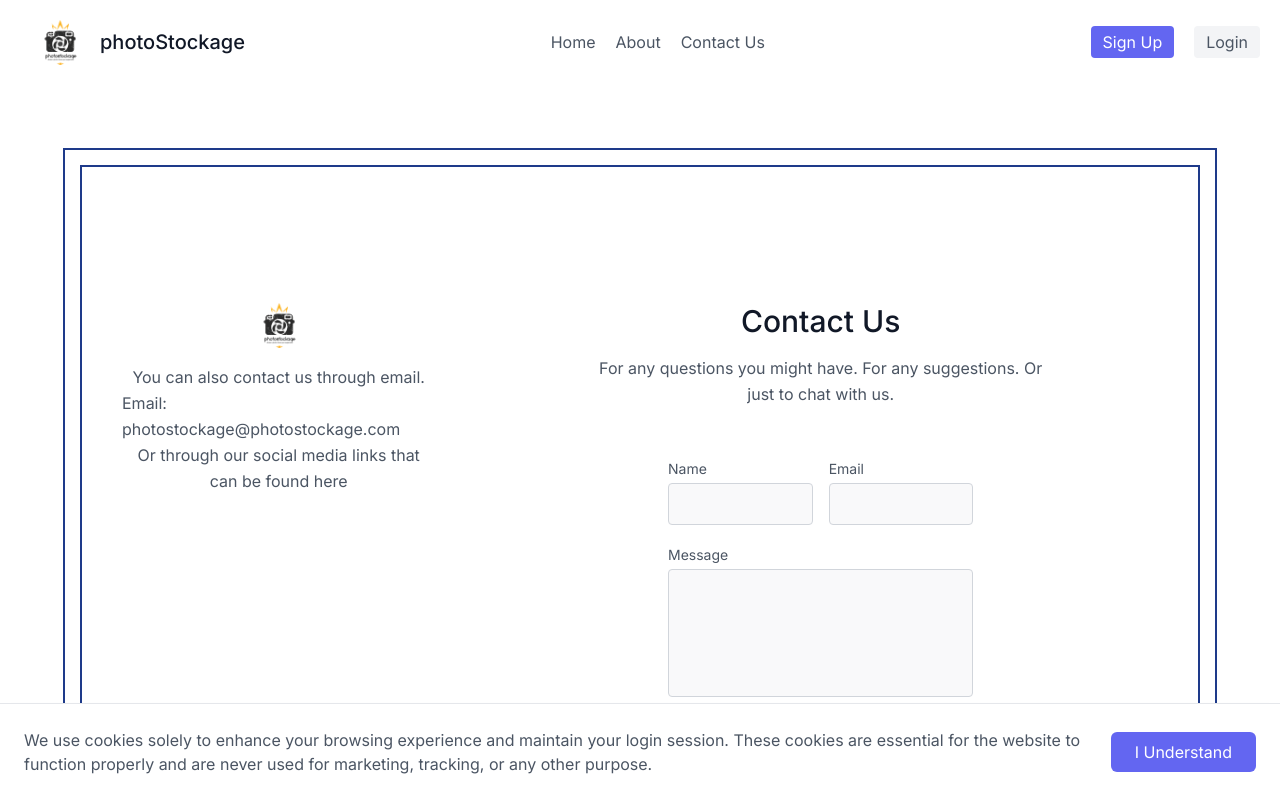
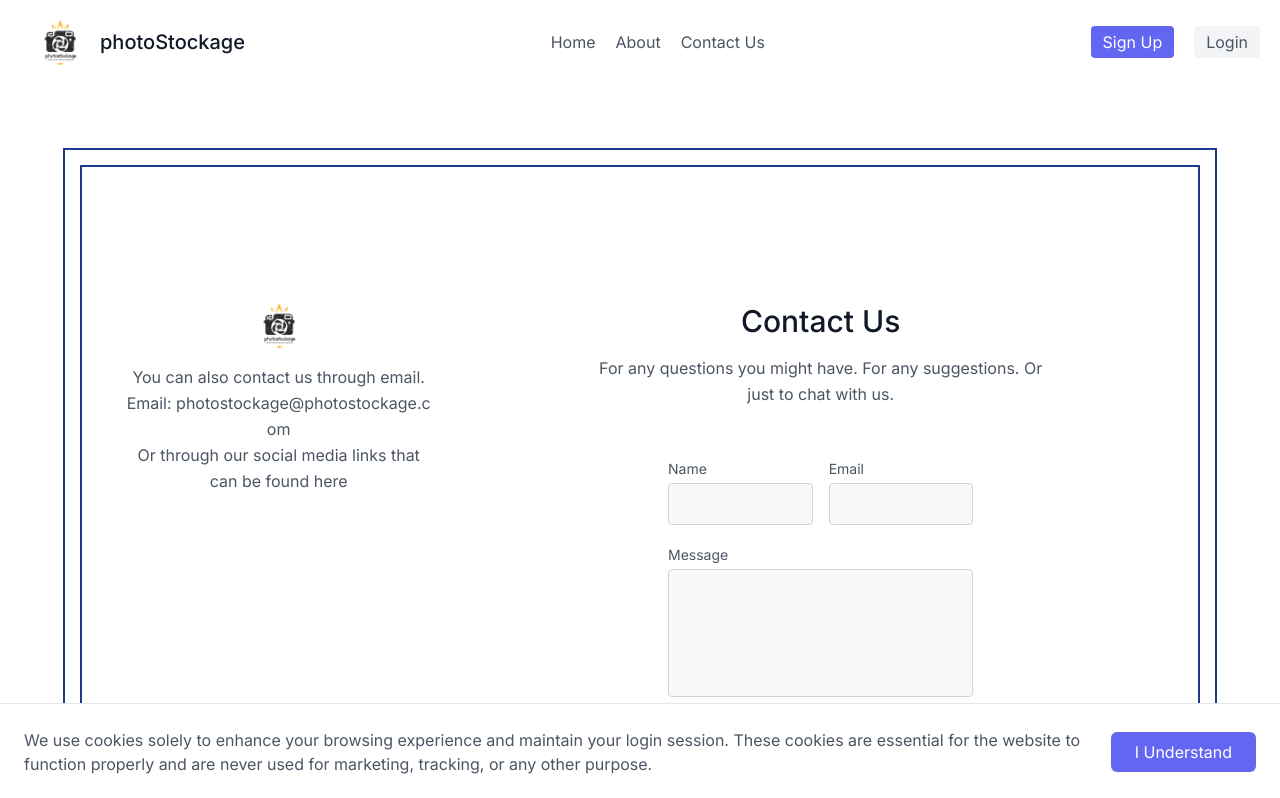
Before and after one commit to EsFrost/photostockage-front, a Next.js app: page /contact in a window 1280 px wide. Shown: the top 798 px of the page. Built offline with nearby package versions, Linux system fonts and the light colour scheme.

Commit message:
Removed flex from contact

```diff
--- a/src/app/contact/page.tsx
+++ b/src/app/contact/page.tsx
@@ -66,7 +66,7 @@ export default function ContactUs() {
           <p className="text-gray-600 leading-relaxed text-base">
             You can also contact us through email.
           </p>
-          <p className="text-gray-600 leading-relaxed text-base flex flex-wrap">
+          <p className="text-gray-600 leading-relaxed text-base">
             <span className="block lg:inline">Email:</span>{" "}
             <span className="break-all">photostockage@photostockage.com</span>
           </p>
```
